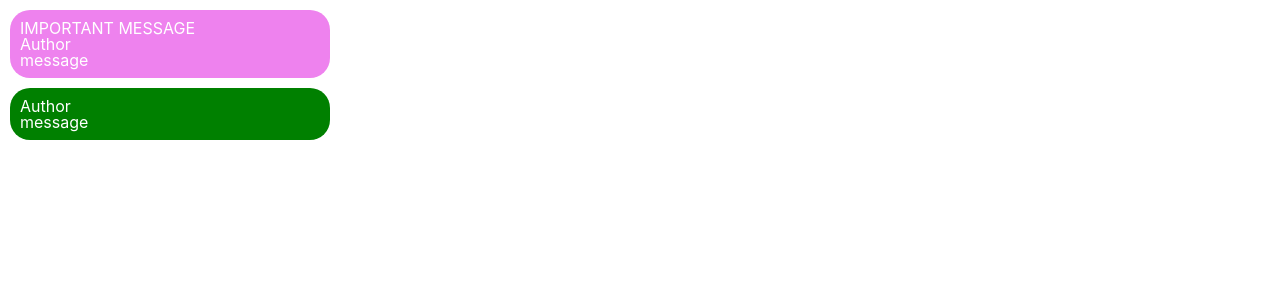
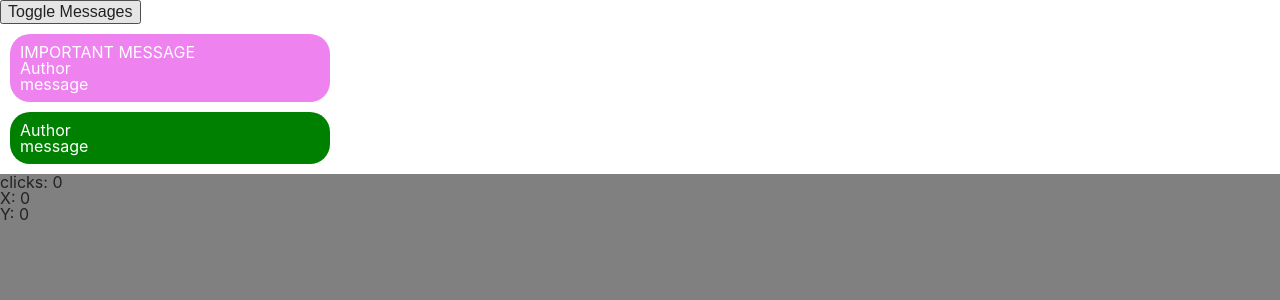
Before and after one commit to freshcourses-fe/react-lessons, a React (Create React App) app: page / in a window 1280 px wide. Shown: the top 300 px of the page. Built offline with nearby package versions, Linux system fonts and the light colour scheme.

Commit message:
Add useEffect

```diff
--- a/src/App.js
+++ b/src/App.js
@@ -1,13 +1,25 @@
 import './App.css';
-import React from 'react';
+import React, { useState } from 'react';
 import Tracker from './components/Tracker';
 import Message from './components/Message';
 
 function App() {
+  const [isMessagesVisible, setIsMessagesVisible] = useState(true);
+
+  const toggleMessageVisibility = () => {
+    setIsMessagesVisible(!isMessagesVisible);
+  };
+
   return (
     <>
-      <Message isImportant />
-      <Message />
+      <button onClick={toggleMessageVisibility}>Toggle Messages</button>
+      {isMessagesVisible && (
+        <div>
+          <Message isImportant />
+          <Message />
+          <Tracker />
+        </div>
+      )}
     </>
   );
 }
--- a/src/components/Tracker/index.jsx
+++ b/src/components/Tracker/index.jsx
@@ -1,4 +1,4 @@
-import React, { useState } from 'react';
+import React, { useState, useEffect } from 'react';
 
 const Tracker = (props) => {
   const [clicks, setClicks] = useState(0);
@@ -7,10 +7,6 @@ const Tracker = (props) => {
     y: 0,
   });
 
-  const handleClick = () => {
-    setClicks(clicks + 1);
-  };
-
   const handleMouseMove = (event) => {
     setCoordinates({
       x: event.clientX,
@@ -18,12 +14,31 @@ const Tracker = (props) => {
     });
   };
 
+  // useEffect(function componentDidMountAndUpdate() {
+  //   console.log('render');
+  //   document.body.addEventListener('mousemove', handleMouseMove);
+
+  //   return function componentWillUnmount() {
+  //     console.log('unmount');
+  //     document.body.removeEventListener('mousemove', handleMouseMove);
+  //   };
+  // }, []);
+
+  const handleClick = () => {
+    setClicks((prevClick) => prevClick + 1);
+  };
+  useEffect(() => {
+    document.body.addEventListener('click', handleClick);
+
+    return () => {
+      document.body.removeEventListener('click', handleClick);
+    };
+  }, []);
+
+  console.log('render');
+
   return (
-    <div
-      style={{ background: 'gray', minHeight: '100vh' }}
-      onClick={handleClick}
-      onMouseMove={handleMouseMove}
-    >
+    <div style={{ background: 'gray', minHeight: '100vh' }}>
       <p>clicks: {clicks}</p>
       <p>X: {coordinates.x}</p>
       <p>Y: {coordinates.y}</p>
```
